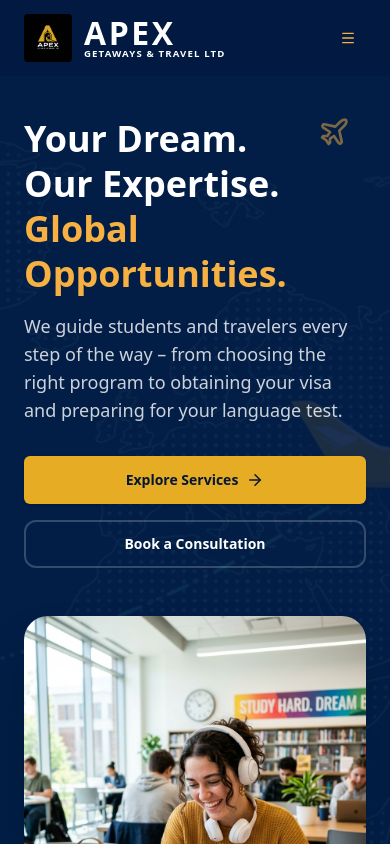
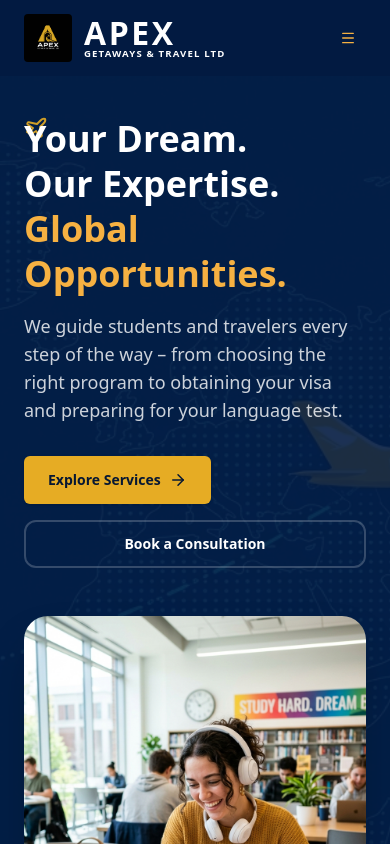
Before and after one commit to Jpflames/Apex-travel-space, a Next.js app: page / in a window 390 px wide. Shown: the top 844 px of the page. Built offline with nearby package versions, Linux system fonts and the light colour scheme.

Commit message:
added motions

```diff
--- a/package.json
+++ b/package.json
@@ -21,6 +21,7 @@
     "clsx": "^2.1.1",
     "firebase": "^12.18.0",
     "firebase-admin": "^14.3.0",
+    "framer-motion": "^13.2.0",
     "lucide-react": "^1.34.0",
     "next": "16.3.3",
     "next-themes": "^0.4.6",
--- a/src/app/page.tsx
+++ b/src/app/page.tsx
@@ -1,7 +1,8 @@
 import Image from "next/image";
 import Link from "next/link";
 import { ArrowRight, BookOpen, GraduationCap, FileText, HelpCircle, Users, Award, Globe2, ShieldCheck, Calendar, Plane } from "lucide-react";
-import { GoldButton, MiniStats } from "@/components/apex/ApexComponents";
+import { GoldButton, MiniStats, FlightMark } from "@/components/apex/ApexComponents";
+import { FadeInUp, StaggerContainer, StaggerItem, ScaleHover, FadeIn } from "@/components/ui/motion";
 
 export default function Home() {
   const planningOptions = [
@@ -15,47 +16,61 @@ export default function Home() {
     <div className="bg-gray-50 flex flex-col min-h-screen">
       {/* Hero Section */}
       <section className="relative bg-brand-midnight text-white pt-10 pb-20 px-6 overflow-hidden">
+        <FadeIn duration={1.5} className="absolute inset-0">
           <Image src="/images/hero_bg_map_1787784538258.jpg" alt="" fill className="object-cover opacity-10 mix-blend-screen" priority />
-        <Plane className="absolute right-10 top-10 text-brand-gold opacity-50" size={32} />
+        </FadeIn>
+        <FlightMark />
 
         <div className="relative mx-auto max-w-7xl grid lg:grid-cols-2 gap-12 items-center">
           <div>
+            <FadeInUp delay={0.1}>
               <h1 className="text-4xl sm:text-5xl lg:text-6xl font-black leading-tight mb-4">
                 Your Dream. <br />
                 Our Expertise. <br />
                 <span className="text-brand-gold">Global Opportunities.</span>
               </h1>
+            </FadeInUp>
+            <FadeInUp delay={0.2}>
               <p className="text-white/80 text-lg mb-8 max-w-md">
                 We guide students and travelers every step of the way – from choosing the right program to obtaining your visa and preparing for your language test.
               </p>
-            <div className="flex flex-col sm:flex-row gap-4">
+            </FadeInUp>
+            <FadeInUp delay={0.3} className="flex flex-col sm:flex-row gap-4">
               <GoldButton href="/services">Explore Services <ArrowRight size={18} /></GoldButton>
-              <Link href="/consultation" className="inline-flex h-12 items-center justify-center gap-2 rounded-xl border-2 border-white/20 px-6 text-sm font-bold text-white hover:bg-white/10 transition-colors">
+              <ScaleHover>
+                <Link href="/consultation" className="inline-flex h-12 w-full items-center justify-center gap-2 rounded-xl border-2 border-white/20 px-6 text-sm font-bold text-white hover:bg-white/10 transition-colors">
                   Book a Consultation
                 </Link>
-            </div>
+              </ScaleHover>
+            </FadeInUp>
           </div>
 
-          <div className="relative h-[400px] lg:h-[500px] w-full rounded-3xl overflow-hidden shadow-2xl">
+          <FadeInUp delay={0.4} className="relative h-[400px] lg:h-[500px] w-full rounded-3xl overflow-hidden shadow-2xl">
             <Image src="/images/student_studying_1787784753580.jpg" alt="Student holding books" fill className="object-cover object-top" />
-          </div>
+          </FadeInUp>
         </div>
       </section>
 
       {/* What are you planning? */}
       <section className="py-16 px-6 bg-white">
         <div className="mx-auto max-w-7xl">
+          <FadeInUp>
             <h2 className="text-2xl md:text-3xl font-black text-brand-midnight mb-8 text-center">What are you planning?</h2>
-          <div className="grid grid-cols-2 md:grid-cols-4 gap-4 md:gap-6">
+          </FadeInUp>
+          <StaggerContainer className="grid grid-cols-2 md:grid-cols-4 gap-4 md:gap-6">
             {planningOptions.map((opt, i) => (
-              <Link key={i} href={opt.href} className="flex flex-col items-center justify-center text-center p-6 bg-gray-50 hover:bg-gray-100 border border-gray-200 rounded-2xl transition-colors">
+              <StaggerItem key={i}>
+                <ScaleHover className="h-full">
+                  <Link href={opt.href} className="flex h-full flex-col items-center justify-center text-center p-6 bg-gray-50 hover:bg-gray-100 border border-gray-200 rounded-2xl transition-colors">
                     <span className="w-16 h-16 rounded-full bg-white border border-gray-200 flex items-center justify-center text-brand-midnight mb-4 shadow-sm">
                       <opt.icon size={28} />
                     </span>
                     <span className="font-bold text-brand-midnight text-sm md:text-base">{opt.title}</span>
                   </Link>
+                </ScaleHover>
+              </StaggerItem>
             ))}
-          </div>
+          </StaggerContainer>
         </div>
       </section>
 
@@ -69,7 +84,9 @@ export default function Home() {
       {/* Why Choose Us & CTA */}
       <section className="py-16 px-6 bg-gray-50 flex-1">
         <div className="mx-auto max-w-7xl grid md:grid-cols-2 gap-6">
-          <Link href="/about" className="bg-brand-midnight text-white p-8 md:p-10 rounded-3xl flex flex-col justify-between hover:ring-4 hover:ring-brand-midnight/20 transition-all">
+          <FadeInUp delay={0.1}>
+            <ScaleHover className="h-full">
+              <Link href="/about" className="bg-brand-midnight text-white p-8 md:p-10 rounded-3xl flex h-full flex-col justify-between hover:ring-4 hover:ring-brand-midnight/20 transition-all">
                 <div>
                   <h2 className="text-2xl font-black mb-4">Why Choose Us?</h2>
                   <p className="text-white/80 leading-relaxed mb-8">
@@ -80,14 +97,18 @@ export default function Home() {
                   Learn More <ArrowRight size={18} />
                 </span>
               </Link>
+            </ScaleHover>
+          </FadeInUp>
 
-          <div className="bg-brand-ocean text-white p-8 md:p-10 rounded-3xl relative overflow-hidden flex flex-col justify-between">
+          <FadeInUp delay={0.2} className="h-full">
+            <div className="bg-brand-ocean h-full text-white p-8 md:p-10 rounded-3xl relative overflow-hidden flex flex-col justify-between">
               <Image src="/images/cta_landmarks_1787784737118.jpg" alt="" fill className="object-cover opacity-20 mix-blend-luminosity" />
               <div className="relative z-10">
                 <h2 className="text-2xl font-black mb-8">Ready to take the next step?</h2>
                 <GoldButton href="/consultation">Book a Consultation <Calendar size={18} /></GoldButton>
               </div>
             </div>
+          </FadeInUp>
         </div>
       </section>
     </div>
--- a/src/components/apex/ApexComponents.tsx
+++ b/src/components/apex/ApexComponents.tsx
@@ -1,5 +1,9 @@
+"use client";
+
 import Image from "next/image";
 import Link from "next/link";
+import { motion } from "framer-motion";
+import { ScaleHover, StaggerContainer, StaggerItem, FadeInUp } from "@/components/ui/motion";
 import type { ElementType, ReactNode } from "react";
 import {
   ArrowRight,
@@ -86,6 +90,7 @@ export function ApexLogo({ light = true }: { light?: boolean }) {
 
 export function GoldButton({ href, children, dark = false }: { href: string; children: ReactNode; dark?: boolean }) {
   return (
+    <ScaleHover>
       <Link
         href={href}
         className={`inline-flex h-12 items-center justify-center gap-2 rounded-[6px] px-6 text-sm font-extrabold shadow-sm transition ${
@@ -94,6 +99,7 @@ export function GoldButton({ href, children, dark = false }: { href: string; chi
       >
         {children}
       </Link>
+    </ScaleHover>
   );
 }
 
@@ -146,19 +152,19 @@ export function IconBubble({ icon: Icon, color = "bg-[#061733]", size = "md" }:
 export function WhyChooseBand() {
   return (
     <section className="bg-[#06336f] bg-[radial-gradient(circle_at_top_right,rgba(39,123,191,0.35),transparent_35%)] py-8 text-white">
-      <div className="mx-auto max-w-7xl px-6 text-center">
+      <FadeInUp className="mx-auto max-w-7xl px-6 text-center">
         <p className="text-[0.7rem] font-black uppercase text-[#e6ac24]">Why Choose Apex?</p>
         <h2 className="mb-7 text-2xl font-black">Your Success Is Our Priority</h2>
-        <div className="grid gap-5 sm:grid-cols-2 lg:grid-cols-6">
+        <StaggerContainer className="grid gap-5 sm:grid-cols-2 lg:grid-cols-6">
           {reasons.map((item) => (
-            <div key={item.title} className="border-white/15 px-3 lg:border-l">
+            <StaggerItem key={item.title} className="border-white/15 px-3 lg:border-l">
               <IconBubble icon={item.icon} size="sm" />
               <h3 className="mt-3 text-sm font-extrabold">{item.title}</h3>
               <p className="mx-auto mt-1 max-w-[11rem] text-[0.72rem] leading-relaxed text-white/75">{item.text}</p>
-            </div>
+            </StaggerItem>
           ))}
-        </div>
-      </div>
+        </StaggerContainer>
+      </FadeInUp>
     </section>
   );
 }
@@ -190,14 +196,15 @@ export function ServiceTabs({ active }: { active: string }) {
   return (
     <div className="mx-auto -mt-12 grid max-w-6xl grid-cols-1 overflow-hidden rounded-[8px] bg-white shadow-[0_14px_35px_rgba(4,23,54,0.14)] md:grid-cols-3">
       {services.map((service) => (
+        <ScaleHover key={service.title}>
           <Link
-          key={service.title}
             href={service.href}
-          className={`flex items-center gap-5 border-b px-8 py-5 md:border-b-0 md:border-r ${active === service.title ? "border-b-4 border-[#e6ac24]" : "border-slate-200"}`}
+            className={`flex h-full items-center gap-5 border-b px-8 py-5 md:border-b-0 md:border-r ${active === service.title ? "border-b-4 border-[#e6ac24]" : "border-slate-200"}`}
           >
             <IconBubble icon={service.icon} color={service.color} />
             <span className="text-base font-black leading-tight text-[#061733]">{service.title}</span>
           </Link>
+        </ScaleHover>
       ))}
     </div>
   );
@@ -259,22 +266,30 @@ export function MiniStats() {
   ];
 
   return (
-    <div className="grid gap-4 text-white sm:grid-cols-2 lg:grid-cols-4">
+    <StaggerContainer className="grid gap-4 text-white sm:grid-cols-2 lg:grid-cols-4">
       {stats.map((item) => (
-        <div key={item.label} className="flex items-center gap-3 border-white/15 lg:border-r">
+        <StaggerItem key={item.label} className="flex items-center gap-3 border-white/15 lg:border-r">
           <IconBubble icon={item.icon} size="sm" />
           <span>
             <strong className="block text-xl font-black">{item.num}</strong>
             <span className="text-[0.7rem] font-semibold text-white/75">{item.label}</span>
           </span>
-        </div>
+        </StaggerItem>
       ))}
-    </div>
+    </StaggerContainer>
   );
 }
 
 export function FlightMark() {
-  return <Plane className="absolute text-[#e6ac24]/90" size={24} />;
+  return (
+    <motion.div
+      animate={{ y: [0, -10, 0] }}
+      transition={{ repeat: Infinity, duration: 3, ease: "easeInOut" }}
+      className="absolute"
+    >
+      <Plane className="text-[#e6ac24]/90" size={24} />
+    </motion.div>
+  );
 }
 
 export { ArrowRight, Award, BookOpen, Building2, Calendar, CheckCircle2, Clock, Download, FileText, Globe2, GraduationCap, Headphones, Mail, MapPin, MessageCircle, Phone, Plane, Search, ShieldCheck, Target, Users };
--- /dev/null
+++ b/src/components/ui/motion.tsx
@@ -0,0 +1,136 @@
+"use client";
+
+import { motion, HTMLMotionProps } from "framer-motion";
+import { ReactNode } from "react";
+import { cn } from "@/lib/utils";
+
+export function FadeInUp({
+  children,
+  className,
+  delay = 0,
+  duration = 0.5,
+  ...props
+}: {
+  children: ReactNode;
+  className?: string;
+  delay?: number;
+  duration?: number;
+} & HTMLMotionProps<"div">) {
+  return (
+    <motion.div
+      initial={{ opacity: 0, y: 30 }}
+      whileInView={{ opacity: 1, y: 0 }}
+      viewport={{ once: true, margin: "-50px" }}
+      transition={{ duration, delay, ease: "easeOut" }}
+      className={className}
+      {...props}
+    >
+      {children}
+    </motion.div>
+  );
+}
+
+export function FadeIn({
+  children,
+  className,
+  delay = 0,
+  duration = 0.5,
+  ...props
+}: {
+  children: ReactNode;
+  className?: string;
+  delay?: number;
+  duration?: number;
+} & HTMLMotionProps<"div">) {
+  return (
+    <motion.div
+      initial={{ opacity: 0 }}
+      whileInView={{ opacity: 1 }}
+      viewport={{ once: true, margin: "-50px" }}
+      transition={{ duration, delay, ease: "easeOut" }}
+      className={className}
+      {...props}
+    >
+      {children}
+    </motion.div>
+  );
+}
+
+export function StaggerContainer({
+  children,
+  className,
+  delayChildren = 0.1,
+  staggerChildren = 0.1,
+  ...props
+}: {
+  children: ReactNode;
+  className?: string;
+  delayChildren?: number;
+  staggerChildren?: number;
+} & HTMLMotionProps<"div">) {
+  return (
+    <motion.div
+      initial="hidden"
+      whileInView="visible"
+      viewport={{ once: true, margin: "-50px" }}
+      variants={{
+        hidden: {},
+        visible: {
+          transition: {
+            delayChildren,
+            staggerChildren,
+          },
+        },
+      }}
+      className={className}
+      {...props}
+    >
+      {children}
+    </motion.div>
+  );
+}
+
+export function StaggerItem({
+  children,
+  className,
+  ...props
+}: {
+  children: ReactNode;
+  className?: string;
+} & HTMLMotionProps<"div">) {
+  return (
+    <motion.div
+      variants={{
+        hidden: { opacity: 0, y: 20 },
+        visible: { opacity: 1, y: 0, transition: { duration: 0.5, ease: "easeOut" } },
+      }}
+      className={className}
+      {...props}
+    >
+      {children}
+    </motion.div>
+  );
+}
+
+export function ScaleHover({
+  children,
+  className,
+  scale = 1.05,
+  ...props
+}: {
+  children: ReactNode;
+  className?: string;
+  scale?: number;
+} & HTMLMotionProps<"div">) {
+  return (
+    <motion.div
+      whileHover={{ scale }}
+      whileTap={{ scale: 0.95 }}
+      transition={{ type: "spring", stiffness: 400, damping: 17 }}
+      className={className}
+      {...props}
+    >
+      {children}
+    </motion.div>
+  );
+}
```
Also changed, not shown: src/components/layout/Navbar.tsx (+14 -4 lines), 1 other file (tests, documents, lock files or other folders). Lines whose indentation alone changed are shown as unchanged.
